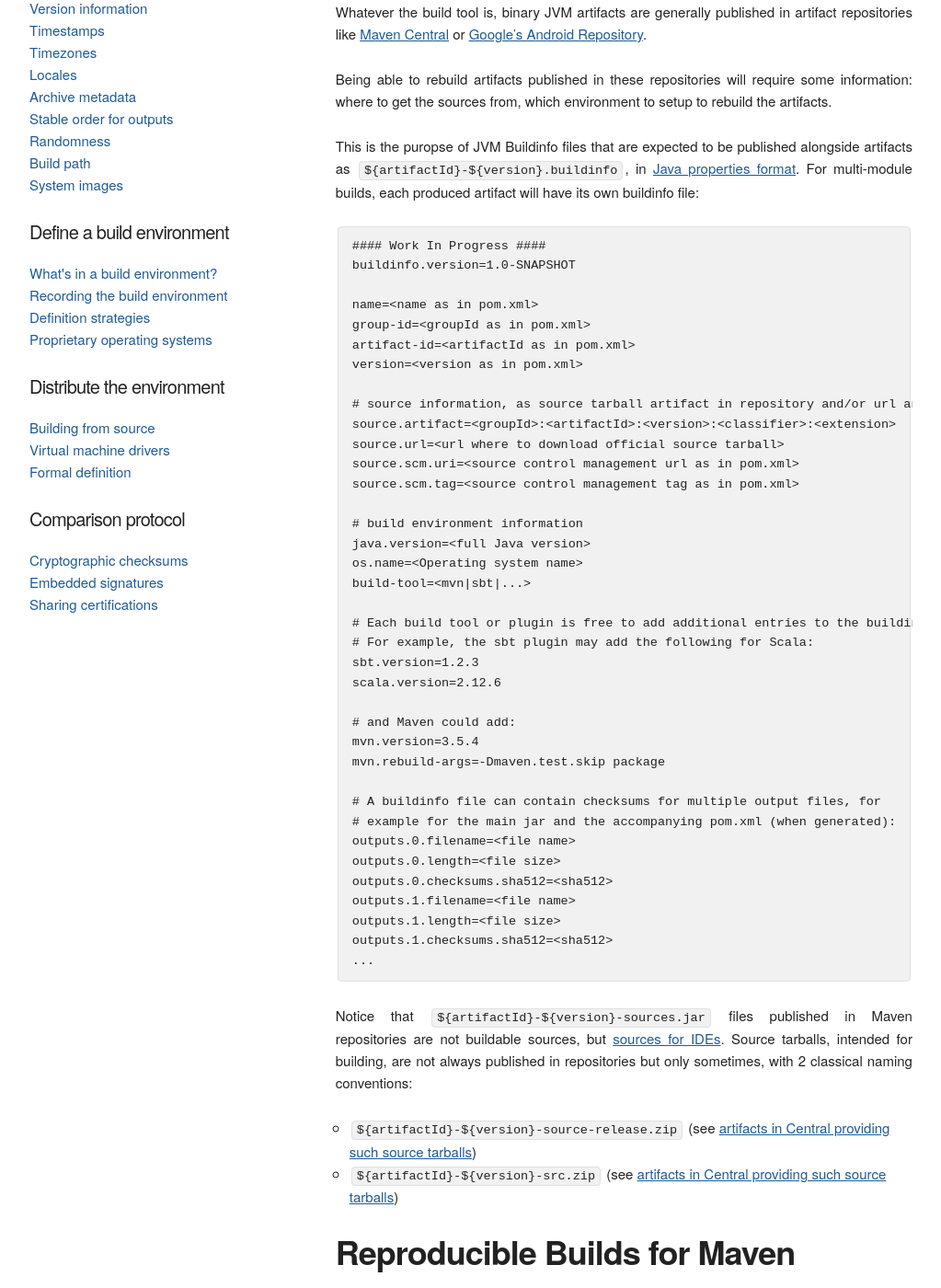
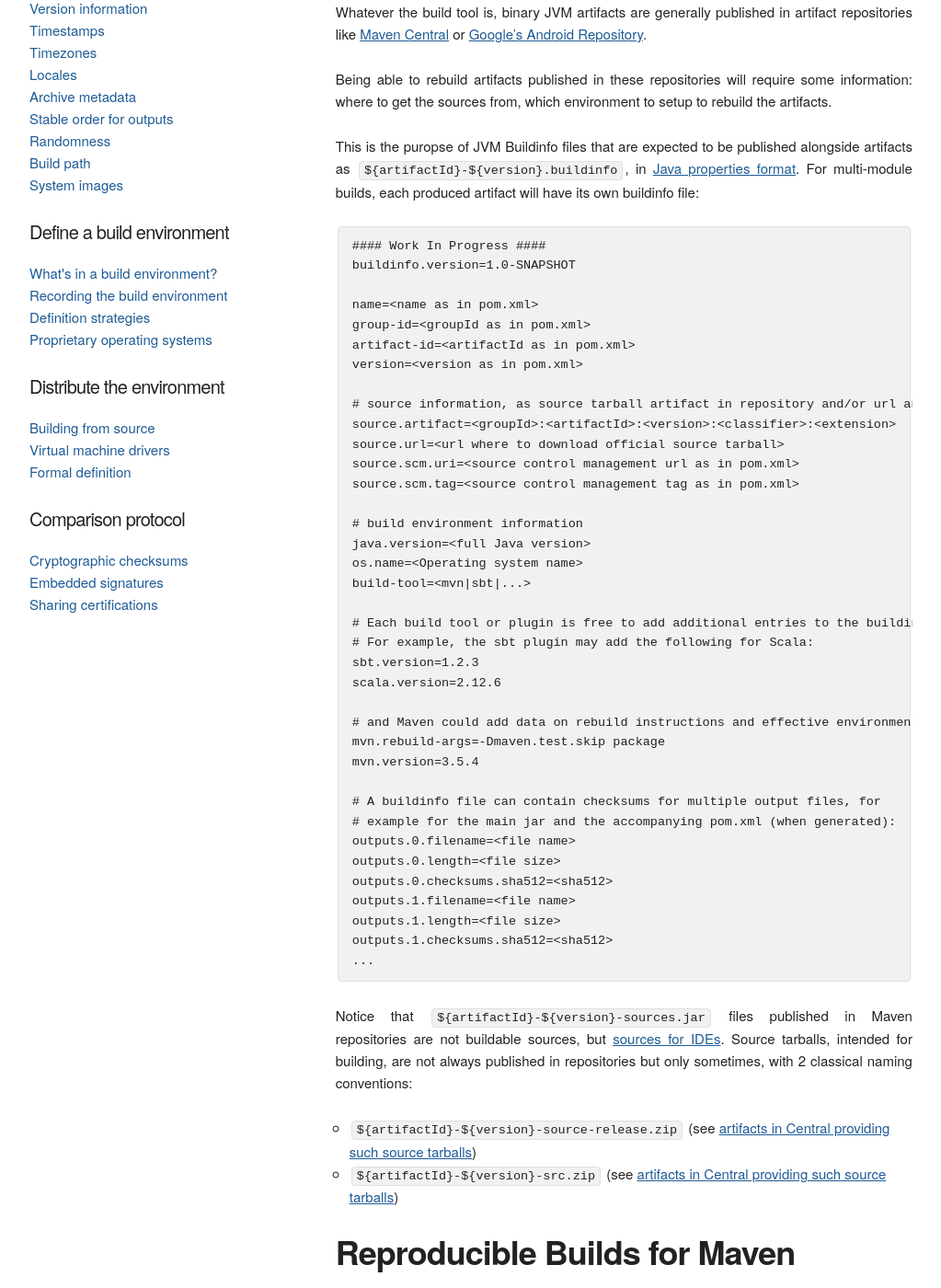
Before and after one commit to prototypefund/reproducible-website, a Jekyll site: the page built from _docs/jvm.md, in a window 1280 px wide and 1400 px high, scrolled down 434 px. Shown: the whole window at 92% size, without its empty margins (128-1151 px from the left). Built offline with Jekyll 4.4.1, drawn with Linux system fonts in a browser that asks for light colours; some web fonts are replaced.

Commit message:
detailed mvn rebuild instructions vs effective environment

```diff
--- a/_docs/jvm.md
+++ b/_docs/jvm.md
@@ -54,9 +54,9 @@ build-tool=<mvn|sbt|...>
 sbt.version=1.2.3
 scala.version=2.12.6
 
-# and Maven could add:
+# and Maven could add data on rebuild instructions and effective environment:
+mvn.rebuild-args=-Dmaven.test.skip package
 mvn.version=3.5.4
-mvn.rebuild-args=-Dmaven.test.skip package
 
 # A buildinfo file can contain checksums for multiple output files, for
 # example for the main jar and the accompanying pom.xml (when generated):
```
